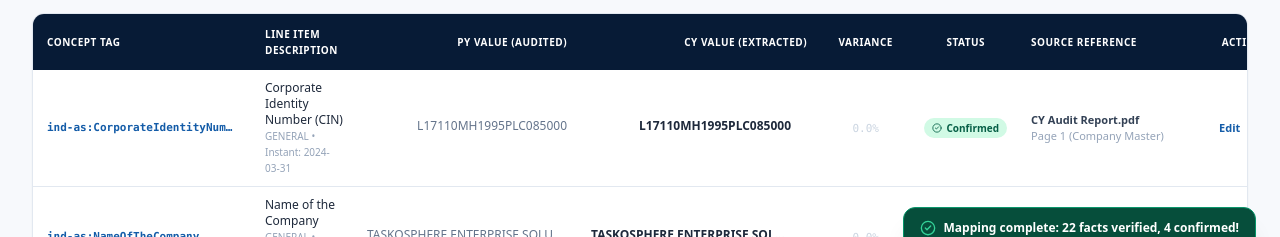
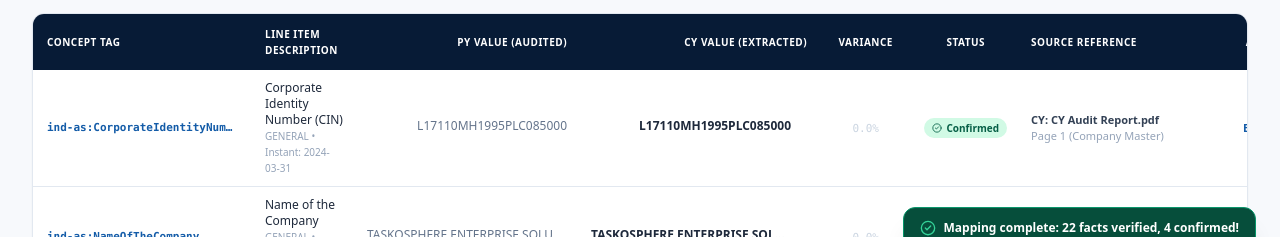
Before and after one commit to infotaskosphere/XBRLAIAgent, a React (Vite) app: page / in a window 1280 px wide. Both pictures are taken after a click on the button "Run Mapping". Shown: the part 519-756 px from the top of the page. Built offline with nearby package versions, Linux system fonts and the light colour scheme.

Commit message:
Show previous-year evidence source in mapping table

```diff
--- a/src/components/AiMappingTab.tsx
+++ b/src/components/AiMappingTab.tsx
@@ -473,9 +473,13 @@ export const AiMappingTab: React.FC<AiMappingTabProps> = ({
                       </td>
 
                       {/* Source */}
-                      <td className="py-2.5 px-3 text-slate-500 text-[11px] max-w-[180px] truncate" title={`${fact.sourceDoc} - ${fact.sourcePageOrSheet}`}>
-                        <span className="font-semibold text-slate-700 block truncate">{fact.sourceDoc || 'Direct Master'}</span>
+                      <td className="py-2.5 px-3 text-slate-500 text-[11px] max-w-[220px] truncate"
+                        title={'CY: ' + (fact.sourceDoc || 'Direct Master') + ' - ' + (fact.sourcePageOrSheet || 'Page 1') + ' | PY: ' + (fact.previousSourceDoc || 'Not tagged') + ' - ' + (fact.previousSourcePageOrSheet || 'Not available')}>
+                        <span className="font-semibold text-slate-700 block truncate">CY: {fact.sourceDoc || 'Direct Master'}</span>
                         <span className="text-slate-400 block truncate">{fact.sourcePageOrSheet || 'Page 1'}</span>
+                        {fact.previousSourceDoc && (
+                          <span className="text-amber-700 block truncate">PY: {fact.previousSourceDoc} • {fact.previousSourcePageOrSheet || 'Reference tagged'}</span>
+                        )}
                       </td>
 
                       {/* Action */}
```
